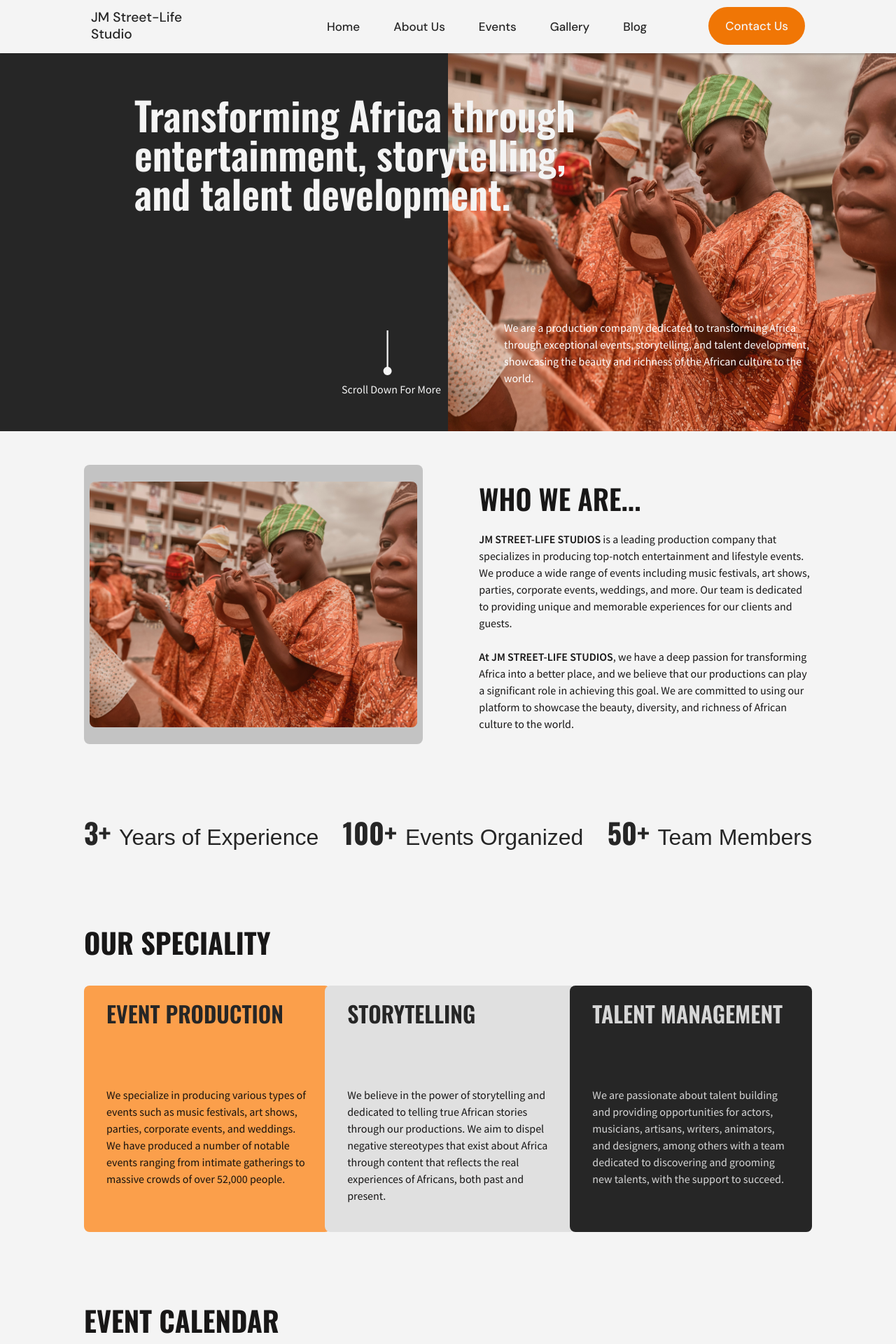
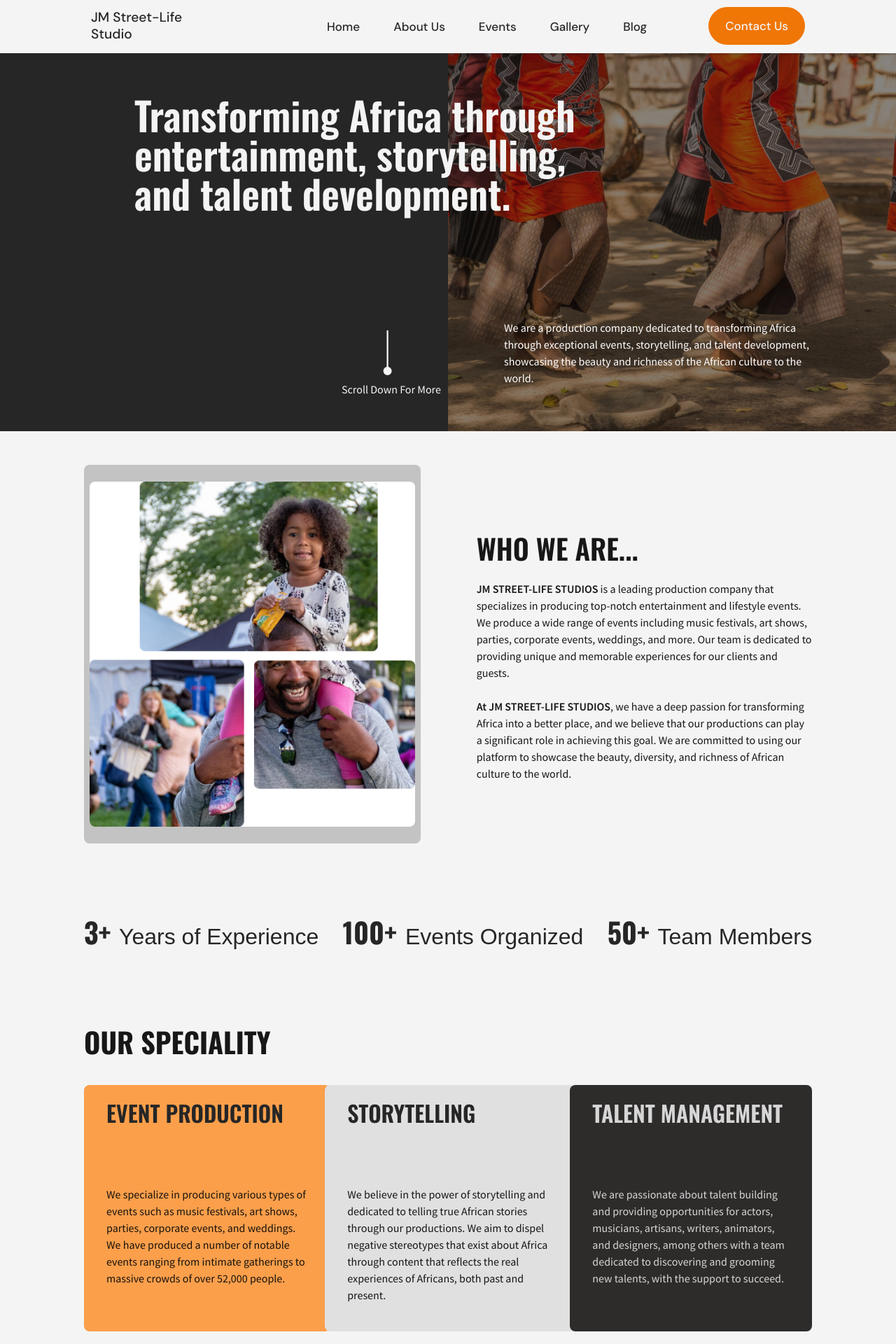
Before and after one commit to Namibra-Devs/streetlife-africa, a PHP site: page / in a window 1280 px wide. Shown: the top 1920 px of the page at 70% size. Run offline with PHP 8.4, Linux system fonts and the light colour scheme; some web fonts are replaced.

Commit message:
modified about and hero sections

```diff
--- a/css/style.css
+++ b/css/style.css
@@ -302,7 +302,7 @@ svg {
 
 .about-img {
   margin-right: 2.5rem;
-  width: 100%;
+  width: 50%;
   background-color: var(--dark-600);
   padding: 1.5rem 0.5rem;
   border-radius: 0.5rem;
@@ -310,7 +310,7 @@ svg {
 
 .about-text {
   margin-left: 2.5rem;
-  width: 100%;
+  width: 50%;
 }
 
 .about-header {
@@ -376,7 +376,7 @@ svg {
   margin-left: -0.5rem;
 }
 .bg-dark-800 {
-  background-color: var(--dark-800);
+  background-color: #2E2C2B;
   color: var(--light-400);
   margin-left: -0.5rem;
 }
--- a/index.html
+++ b/index.html
@@ -90,7 +90,7 @@
     <section>
       <div class="about-section">
         <div class="about-img">
-          <img class="rounded-lg" src="./images/hero-img.jpg" alt="">
+          <img class="rounded-lg" src="./images/who-we-are.jpg" alt="">
         </div>
         <div class="about-text">
           <h3 class="about-header">Who We Are...</h3>
```
Also changed, not shown: images/hero-img.jpg, images/who-we-are.jpg (added).
